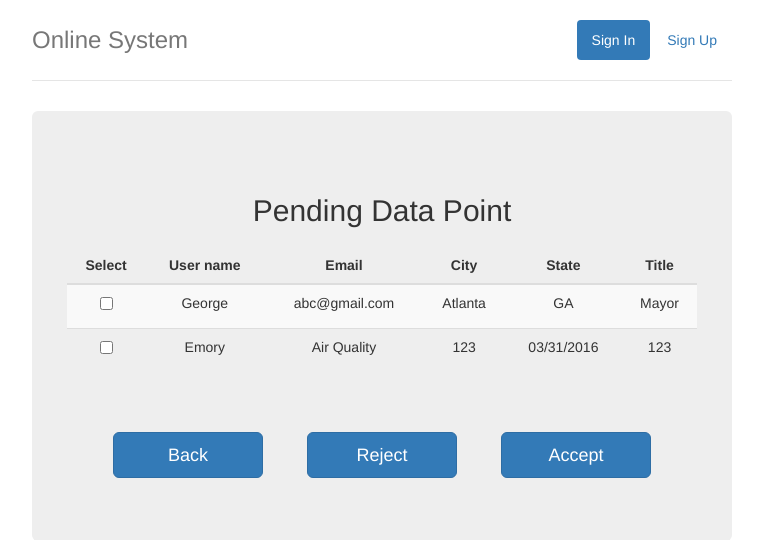
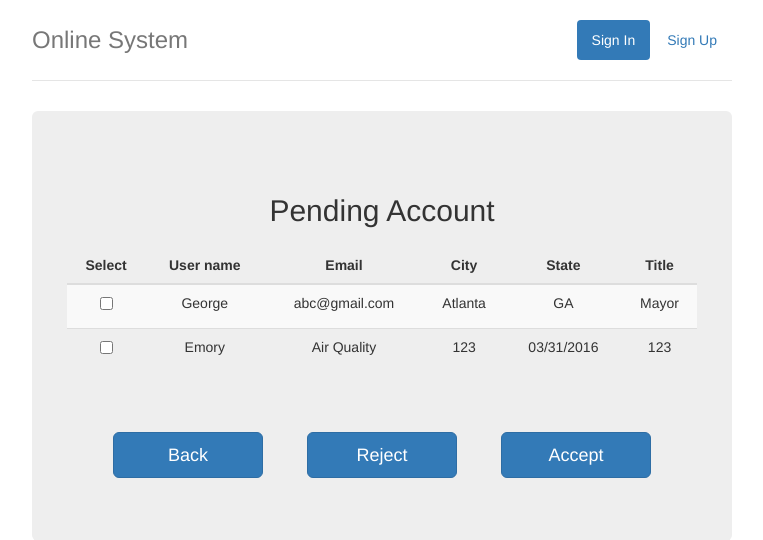
Before and after one commit to Flourishlove/Online-System-with-MYSQL, a Flask app: page /pendingaccount in a window 1280 px wide. Shown: the top 540 px of the page, without its empty margins (258-1021 px from the left). Run offline with Flask 2, Linux system fonts and the light colour scheme.

Commit message:
minor fix

```diff
--- a/webflask/templates/pendingaccount.html
+++ b/webflask/templates/pendingaccount.html
@@ -51,7 +51,7 @@
 
         <div class="jumbotron">
           <form class="form-signin">
-            <h2 class="form-signin-heading">Pending Data Point</h2>
+            <h2 class="form-signin-heading">Pending Account</h2>
             <table class="table table-striped">
               <thead>
                 <tr>
```
